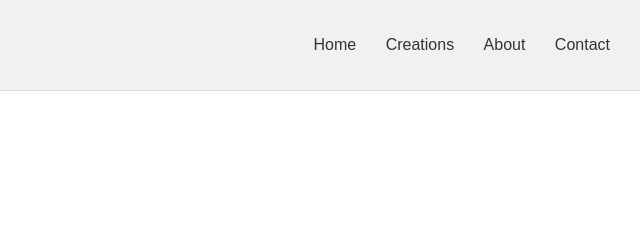
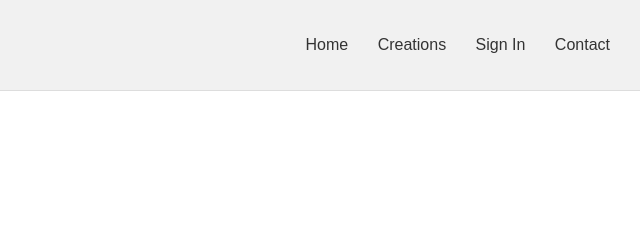
Before and after one commit to CJ76JUICE/automatic-enigma, a plain HTML site: page contact.html in a window 1280 px wide. Shown: the top 240 px of the page, 640-1280 px from the left. Drawn offline with Linux system fonts and the light colour scheme.

Commit message:
update sign in

```diff
--- a/contact.html
+++ b/contact.html
@@ -47,7 +47,7 @@
         <ul>
             <li><a href="index.html">Home</a></li>
             <li><a href="creations.html">Creations</a></li>
-            <li><a href="about.html">About</a></li>
+            <li><a href="sign_in.html">Sign In</a></li>
             <li><a href="contact.html">Contact</a></li>
         </ul>
         </nav>
```
Also changed, not shown: creations.html (+1 -1 lines), index.html (+1 -1 lines), sign_in.html (renamed from about.html, +1 -1 lines).
